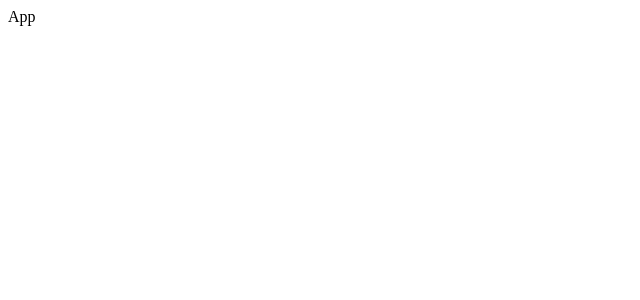
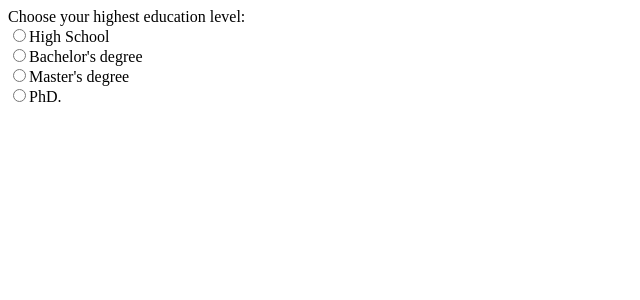
Before and after one commit to 7vTr0x7/React.js-2, a React (Vite) app in the folder IR4.5_HW1/: page / in a window 1280 px wide. Shown: the top 300 px of the page, without its empty margins (0-640 px from the left). Built offline with nearby package versions, Linux system fonts and the light colour scheme.

Commit message:
IR4.5_HW1 - ChooseEducation

```diff
--- a/IR4.5_HW1/src/App.jsx
+++ b/IR4.5_HW1/src/App.jsx
@@ -1,7 +1,12 @@
 import React from "react";
+import ChooseEducation from "./components/ChooseEducation";
 
 const App = () => {
-  return <div>App</div>;
+  return (
+    <div>
+      <ChooseEducation />
+    </div>
+  );
 };
 
 export default App;
--- /dev/null
+++ b/IR4.5_HW1/src/components/ChooseEducation.jsx
@@ -0,0 +1,47 @@
+import React, { useState } from "react";
+
+const ChooseEducation = () => {
+  const [selectedEducation, setSelectedEducation] = useState("");
+
+  const educationSelectionHandler = (e) => {
+    setSelectedEducation(e.target.value);
+  };
+
+  return (
+    <div>
+      <form onChange={educationSelectionHandler}>
+        <label>Choose your highest education level: </label>
+        <br />
+        <label for="highSchool">
+          <input
+            type="radio"
+            value="high school"
+            name="eduction"
+            id="highSchool"
+          />
+          High School
+        </label>
+        <br />
+        <label for="bachelor">
+          <input type="radio" value="bachelors" name="eduction" id="bachelor" />
+          Bachelor&apos;s degree
+        </label>
+        <br />
+        <label for="masters">
+          <input type="radio" value="masters" name="eduction" id="masters" />
+          Master&apos;s degree
+        </label>
+        <br />
+        <label for="phd">
+          <input type="radio" value="phd" name="eduction" id="phd" />
+          PhD.
+        </label>
+      </form>
+      {selectedEducation && (
+        <p>Education Level: I have {selectedEducation} degree.</p>
+      )}
+    </div>
+  );
+};
+
+export default ChooseEducation;
```
